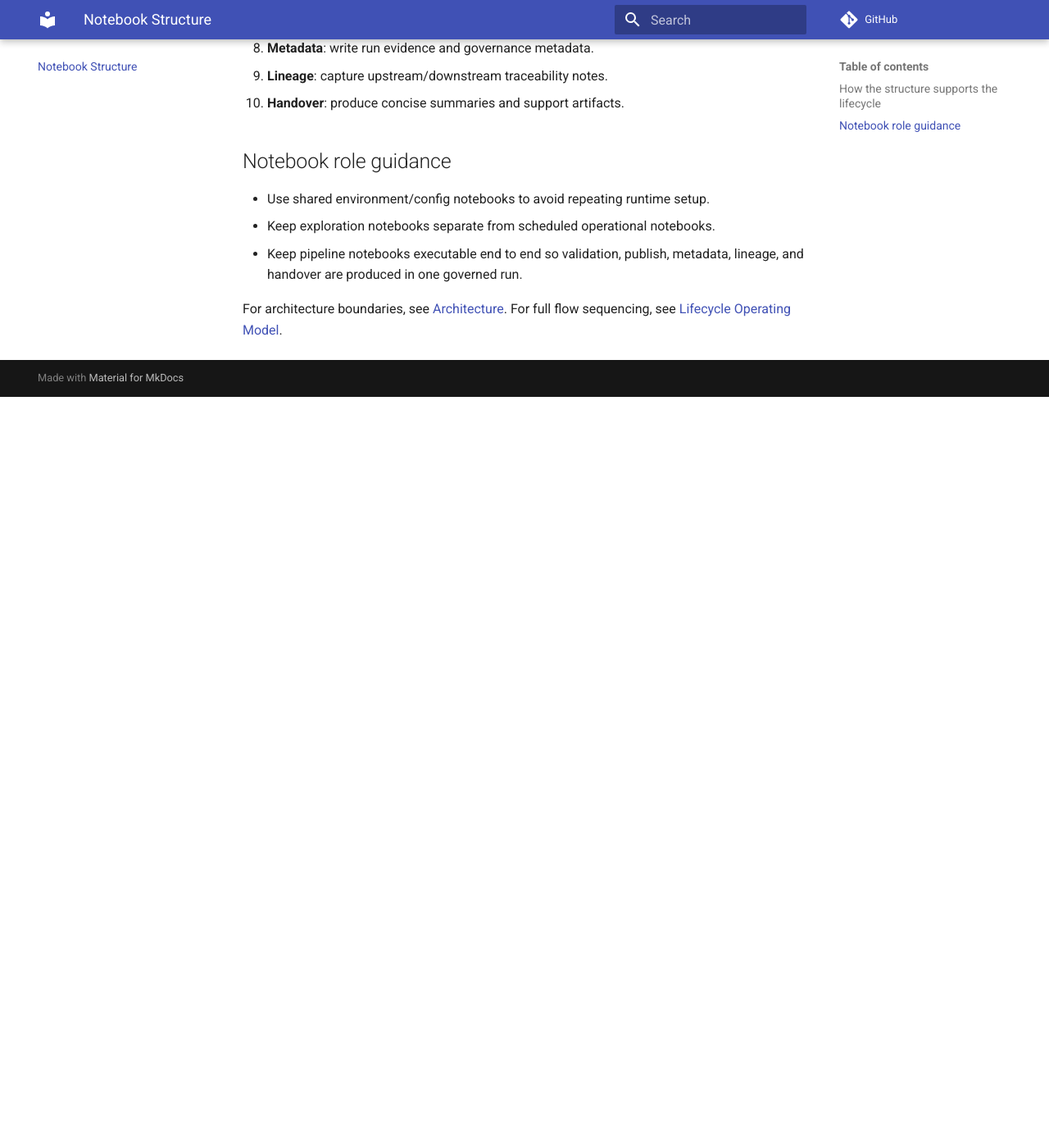
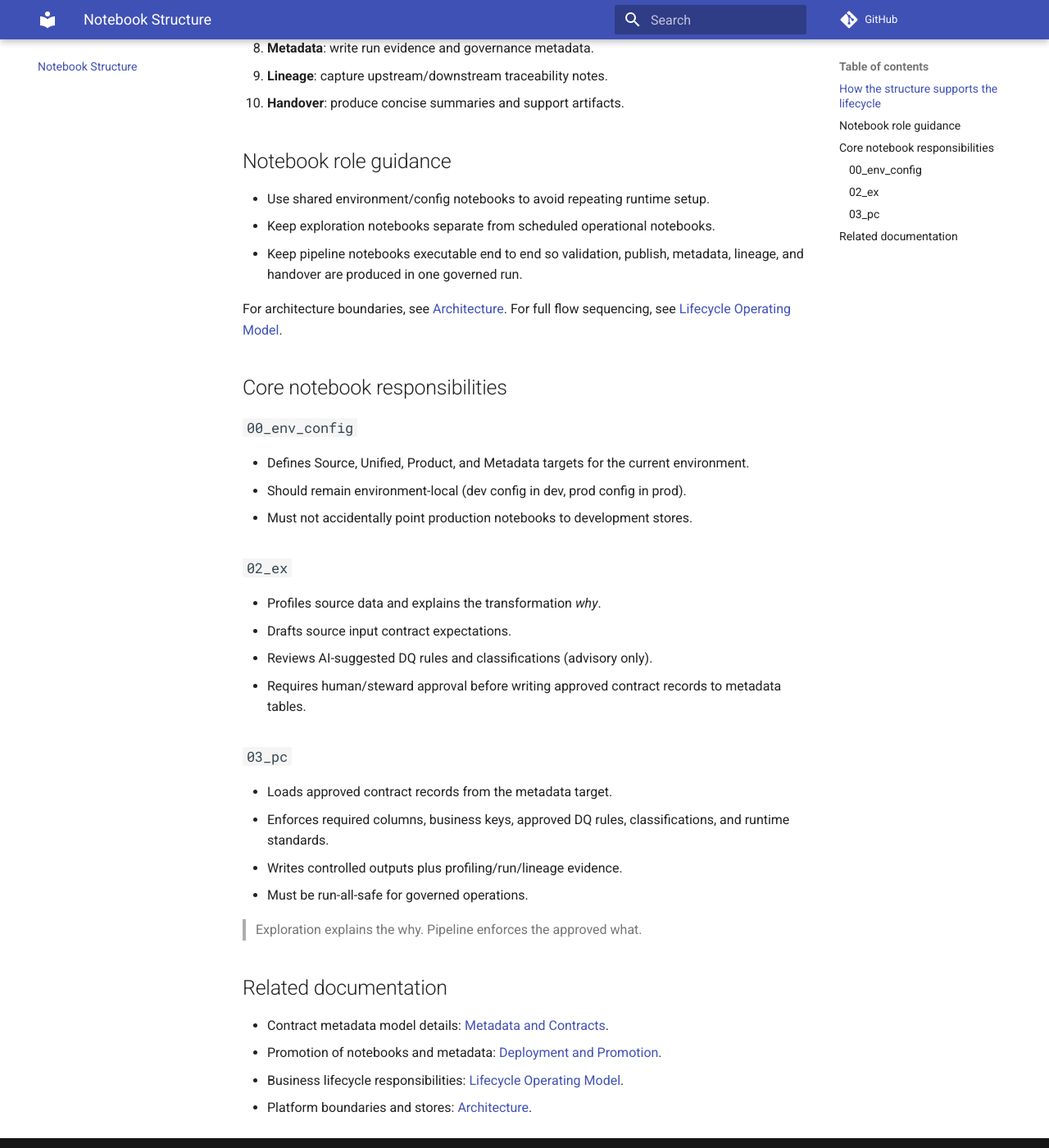
Before and after one commit to Voycepeh/fabric-data-product-framework, an MkDocs documentation site: the page built from docs/notebook-structure.md, in a window 1280 px wide and 1400 px high, scrolled down 1053 px. Shown: the whole window at 82% size. Built offline with MkDocs 1.6.1 and Material for MkDocs 9.7.7, drawn with Linux system fonts in a browser that asks for light colours; comment, search, counter and statistics services are not loaded; before the commit the page ends 1537 px from its top, so only the background shows below that.

Commit message:
docs: align Fabric-first metadata and contract model

```diff
--- a/docs/notebook-structure.md
+++ b/docs/notebook-structure.md
@@ -28,3 +28,34 @@ A well-structured notebook sequence keeps implementation and governance aligned:
 - Keep pipeline notebooks executable end to end so validation, publish, metadata, lineage, and handover are produced in one governed run.
 
 For architecture boundaries, see [Architecture](architecture.md). For full flow sequencing, see [Lifecycle Operating Model](lifecycle-operating-model.md).
+
+## Core notebook responsibilities
+
+### `00_env_config`
+
+- Defines Source, Unified, Product, and Metadata targets for the current environment.
+- Should remain environment-local (dev config in dev, prod config in prod).
+- Must not accidentally point production notebooks to development stores.
+
+### `02_ex`
+
+- Profiles source data and explains the transformation *why*.
+- Drafts source input contract expectations.
+- Reviews AI-suggested DQ rules and classifications (advisory only).
+- Requires human/steward approval before writing approved contract records to metadata tables.
+
+### `03_pc`
+
+- Loads approved contract records from the metadata target.
+- Enforces required columns, business keys, approved DQ rules, classifications, and runtime standards.
+- Writes controlled outputs plus profiling/run/lineage evidence.
+- Must be run-all-safe for governed operations.
+
+> Exploration explains the why. Pipeline enforces the approved what.
+
+## Related documentation
+
+- Contract metadata model details: [Metadata and Contracts](metadata-and-contracts.md).
+- Promotion of notebooks and metadata: [Deployment and Promotion](deployment-and-promotion.md).
+- Business lifecycle responsibilities: [Lifecycle Operating Model](lifecycle-operating-model.md).
+- Platform boundaries and stores: [Architecture](architecture.md).
--- a/mkdocs.yml
+++ b/mkdocs.yml
@@ -19,13 +19,14 @@ theme:
 nav:
   - Home: index.md
   - Quick Start: quick-start.md
+  - Lifecycle Operating Model: lifecycle-operating-model.md
+  - Architecture: architecture.md
   - Notebook Structure: notebook-structure.md
-  - Lifecycle Operating Model: lifecycle-operating-model.md
+  - Metadata and Contracts: metadata-and-contracts.md
   - Deployment and Promotion: deployment-and-promotion.md
-  - Architecture: architecture.md
+  - Functions: reference/index.md
   - Setup:
       - Fabric Wheel Install: setup/fabric-wheel-install.md
-  - Functions: reference/index.md
 
 markdown_extensions:
   - admonition
```
Also changed, not shown: README.md (+4 -0 lines), docs/architecture.md (+17 -0 lines), docs/deployment-and-promotion.md (+1 -1 lines), docs/lifecycle-operating-model.md (+10 -2 lines), docs/metadata-and-contracts.md (added, +123 -0 lines).
